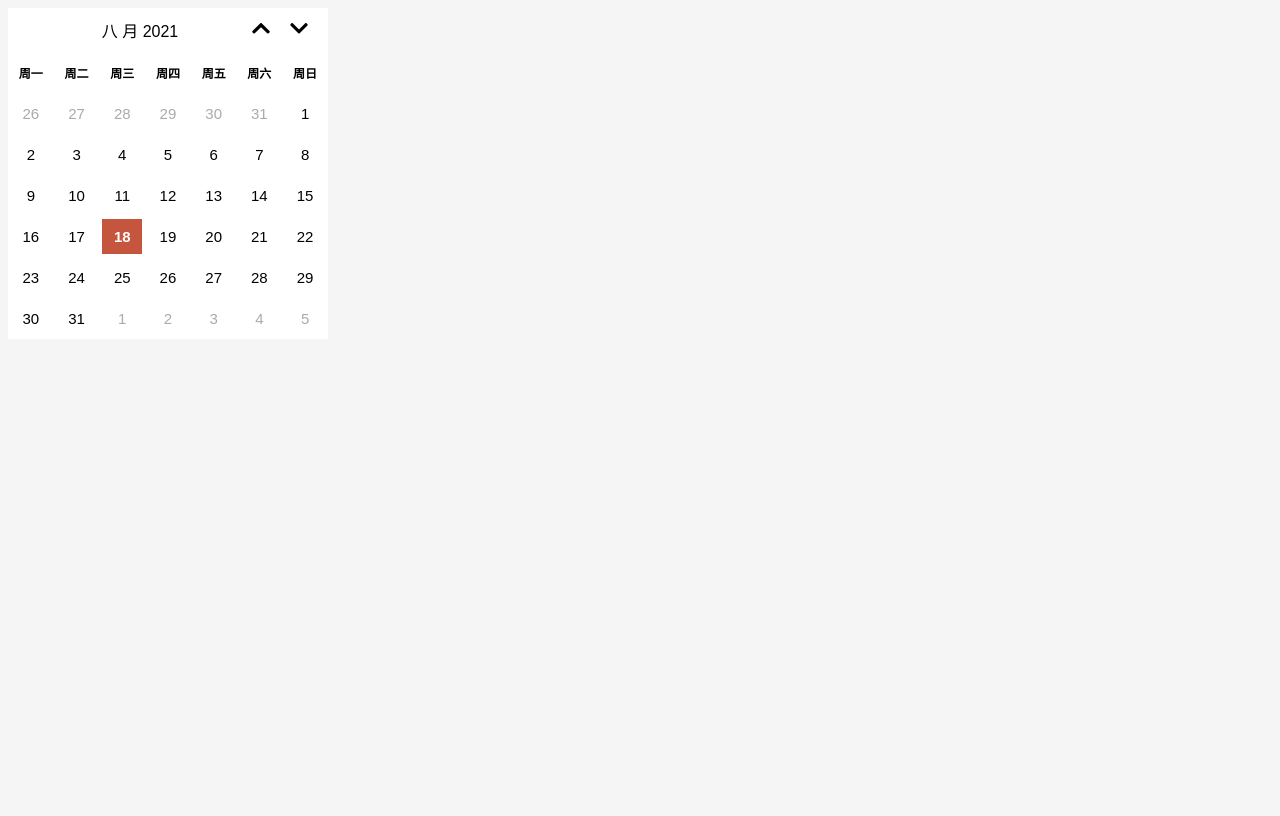
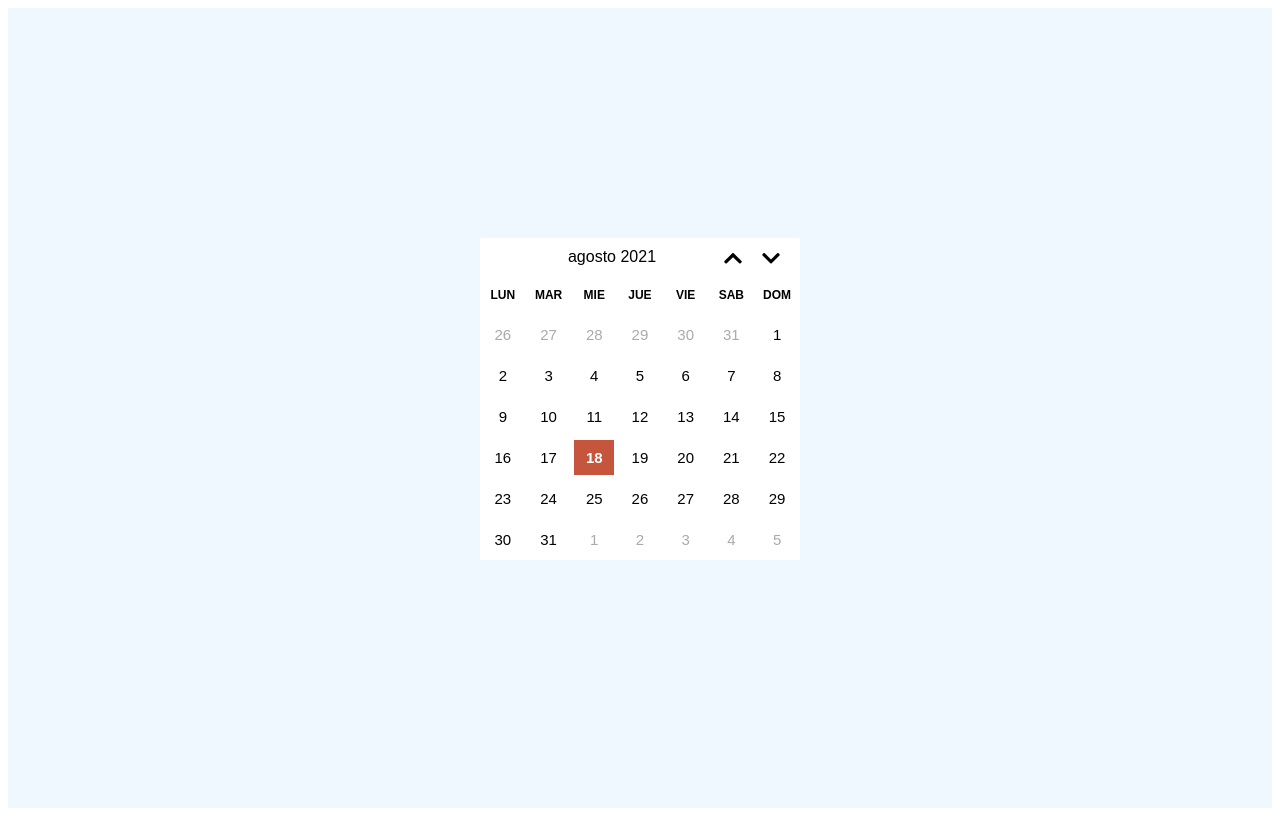
Before and after one commit to danitos97/calendar, a plain HTML site: page index.html in a window 1280 px wide. Drawn offline with Linux system fonts and the light colour scheme.

Commit message:
se mejoro el funcionamiento de min y max

```diff
--- a/calendar.js
+++ b/calendar.js
@@ -1,5 +1,5 @@
 
-const meses = {
+const mesesCLD = {
     es:['enero'  ,'febrero','marzo','abril','mayo','junio','julio','agosto','septiembre','octubre','noviembre','diciembre'],
     en:['january','february','march','abril','may','june' ,'july' ,'august','september' ,'october','november' ,'december'],
     //indones
@@ -16,7 +16,7 @@ const meses = {
     ar:['كَانُون ٱلثَّانِي','شُبَاط','آذَار','نَيْسَان','أَيَّار','حَزِيرَان','تَمُّوز','آب','أَيْلُول','تِشْرِين ٱلْأَوَّل','تِشْرِين ٱلثَّانِي','كَانُون ٱلْأَوَّل'],
 };
 //http://www.ichineselearning.com/easy-chinese/months-of-year.html
-const diasSemana = {
+const diasSemanaCLD = {
     es:['LUN','MAR','MIE','JUE','VIE','SAB','DOM'],
     en:['MON','TUE','WED','THU','FRI','SAT','SUN'],
     in:['SEN','SEL','RAB','KAM','JUM','SAB','MIN'],
@@ -28,59 +28,58 @@ const diasSemana = {
     ja:['月曜','火曜','水曜','木曜','金曜','曜日','日曜'],
     ar:['الأثنين','الثلاثاء','الأربعاء','الخميس','الجمعه','السبت','الأحد']
 };
-const equiv = {
+const equivCLD = {
     'id':'in',
     'zh-Hans':'zh',
     'zh-Hant':'zh'
 }
-const calendarios = document.getElementsByClassName("calendar");
+const calendariosCLD = document.getElementsByClassName("calendar");
 
-var fechaActual = new Date();
+var fechaActualCLD = new Date();
 
-for (let nCalendario = 0; nCalendario < calendarios.length; nCalendario++) {
-    const cal = calendarios[nCalendario];
+for (let nCalendario = 0; nCalendario < calendariosCLD.length; nCalendario++) {
+    const cal = calendariosCLD[nCalendario];
     cal.setAttribute("id-cal", nCalendario);
     const value = cal.getAttribute("value");
     if (value != null)
         cal.setAttribute("selected", value);
-    cargarCalendario(cal);
+    cargarCalendarioCLD(cal);
 }
 
-function cargarCalendario(cal) {
-    const id = cal.getAttribute("id-cal"),
+function cargarCalendarioCLD(cal) {
+
+    const id     = cal.getAttribute("id-cal"),
         calValue = cal.getAttribute("value");
-    let min = cal.getAttribute("min"),
-        max = cal.getAttribute("max");
-    if (min == "now")
-        min = fechaActual.getUTCFullYear() + "/" + (fechaActual.getMonth() + 1);
-    if (max == "now")
-        max = fechaActual.getUTCFullYear() + "/" + (fechaActual.getMonth() + 1);
-    let fecha;
-    if (calValue)
-        fecha = new Date(calValue + "/01");
-    else fecha = fechaActual;
+
+    let min = cal.getAttribute("min")?.replace(/-/g, "/"),
+        max = cal.getAttribute("max")?.replace(/-/g, "/");
+
+    if (min == "now") min = formatoFechaCLD(fechaActualCLD);
+    if (max == "now") max = formatoFechaCLD(fechaActualCLD);
+
+    let fecha = calValue? new Date(calValue + "/01") : fechaActualCLD;
+
     const state = cal.getAttribute("state");
+
     let anio = fecha.getFullYear(),
         mes = fecha.getMonth() + 1,
         inicioMes = new Date(anio + "/" + mes + "/01").getDay(),
-        diasMes = diasEnMes(mes, anio),
+        diasMes = diasEnMesCLD(mes, anio),
         selected = cal.getAttribute("selected"),
-        diasMesAnterior;
+        diasMesAnterior = mes - 1 > 0? diasEnMesCLD(mes - 1, anio):diasEnMesCLD(12, anio - 1);
+
     if (inicioMes == 0) inicioMes = 7;
-    if (mes - 1 > 0) diasMesAnterior = diasEnMes(mes - 1, anio);
-    else diasMesAnterior = diasEnMes(12, anio - 1);
+
     cal.setAttribute("value", anio + "/" + fill(mes));
-    const rangoFlechaAbajo  = anio + '/' + (state == "meses" ? '12' : fill(mes));
-    const rangoFlechaArriba = anio + '/' + (state == "meses" ? '01' : fill(mes));
 
     let idioma = cal.getAttribute('languague');
     const idiomaDocumento = document.documentElement.lang;
 
     while(true){
-        if(idioma in meses)
+        if(idioma in mesesCLD)
             break;
-        if(idioma in equiv){
-            idioma = equiv[idioma];
+        if(idioma in equivCLD){
+            idioma = equivCLD[idioma];
             break;
         }
         if(idioma != idiomaDocumento){
@@ -90,26 +89,27 @@ function cargarCalendario(cal) {
         idioma = 'en'; //idioma por defecto
         break;
     }
-
+    const rangoFlechaAbajo  = anio + '/' + (state == "meses" ? '12' : fill(mes));
+    const rangoFlechaArriba = anio + '/' + (state == "meses" ? '01' : fill(mes));
     let html = '';
     html += `<div class="cal-head">
-                <span class="text" onclick="mostrarMeses(${id})">${(state == "meses" ? '' : meses[idioma][mes - 1] + ' ') + anio}</span>
-                <span cal-id="${id}" style="${max <= rangoFlechaAbajo ? 'display:none;' : ''} width:18px;" class="flecha abajo"  onclick="setCalendario(${id}, 1)">
+                <span class="text" onclick="mostrarMesesCLD(${id})">${(state == "meses" ? '' : mesesCLD[idioma][mes - 1] + ' ') + anio}</span>
+                <span cal-id="${id}" style="${max <= (rangoFlechaAbajo + "/31") ? 'display:none;' : ''} width:18px;" class="flecha abajo"  onclick="setCalendarioCLD(${id}, 1)">
                     <svg cal-id="${id}" class="flecha" focusable="false" xmlns="http://www.w3.org/2000/svg" viewBox="0 0 448 512"><path cal-id="${id}" class="flecha" fill="currentColor" d="M207.029 381.476L12.686 187.132c-9.373-9.373-9.373-24.569 0-33.941l22.667-22.667c9.357-9.357 24.522-9.375 33.901-.04L224 284.505l154.745-154.021c9.379-9.335 24.544-9.317 33.901.04l22.667 22.667c9.373 9.373 9.373 24.569 0 33.941L240.971 381.476c-9.373 9.372-24.569 9.372-33.942 0z"></path></svg>
                 </span>
-                <span cal-id="${id}" style="${min >= rangoFlechaArriba ? 'display:none;' : (max <= rangoFlechaAbajo ? 'margin-right:38px;' : '')} width:18px;" class="flecha arriba" onclick="setCalendario(${id},-1)">
+                <span cal-id="${id}" style="${min >= rangoFlechaArriba ? 'display:none;' : (max <= rangoFlechaAbajo ? 'margin-right:38px;' : '')} width:18px;" class="flecha arriba" onclick="setCalendarioCLD(${id},-1)">
                     <svg cal-id="${id}" class="flecha" focusable="false" xmlns="http://www.w3.org/2000/svg" viewBox="0 0 448 512"><path cal-id="${id}" class="flecha" fill="currentColor" d="M240.971 130.524l194.343 194.343c9.373 9.373 9.373 24.569 0 33.941l-22.667 22.667c-9.357 9.357-24.522 9.375-33.901.04L224 227.495 69.255 381.516c-9.379 9.335-24.544 9.317-33.901-.04l-22.667-22.667c-9.373-9.373-9.373-24.569 0-33.941L207.03 130.525c9.372-9.373 24.568-9.373 33.941-.001z"></path></svg>
                 </span>
             </div><div class ="cuadricula semana" style="${state == 'meses' ? 'display:none' : ''}">`;
     for (let i = 0; i < 7; i++)
-        html += `<div>${diasSemana[idioma][i]}</div>`;
+        html += `<div>${diasSemanaCLD[idioma][i]}</div>`;
     html += `</div><div class="cuadricula dias" style="${state == 'meses' ? 'display:none' : ''}">`;
 
     for (let i = inicioMes; i > 1; i--)
         html += `<div class="disable">${diasMesAnterior - i + 2}</div>`;
 
     for (let i = 1; i <= 42 - inicioMes + 1; i++) {
-        const hoy = (i == fechaActual.getDate() && mes == fechaActual.getMonth() + 1 && anio == fechaActual.getFullYear());
+        const hoy = (i == fechaActualCLD.getDate() && mes == fechaActualCLD.getMonth() + 1 && anio == fechaActualCLD.getFullYear());
         const nextMes = Math.floor(i / (diasMes + 1));
         const nDia = (i % (diasMes + 1)) + nextMes;
         let className = "";
@@ -122,17 +122,16 @@ function cargarCalendario(cal) {
         }
         let day = '';
         if (nextMes == 0) day = anio + '/' + fill(mes) + '/' + fill(nDia);
-
-        if(day > max)className = "disable";
-        html += `<div day = "${day}" onclick="selectDia(this)" class="${className}"> ${nDia}</div>`;
+        if(day > max || day < min)className = "disable";
+        html += `<div day = "${day}" onclick="selectDiaCLD(this)" class="${className}"> ${nDia}</div>`;
     }
 
     html += `</div><div class="meses" style="${state == 'meses' ? '' : 'display:none'}">`;
     for (let i = 0; i < 12; i++) {
         const fecha = anio + '/' + fill(i + 1);
-        const fueraDeRango = fecha < min || fecha > max;
-        const extra = fueraDeRango ? 'class="disable"' : 'onclick="setMes(' + id + ',this)"';
-        const mesString = idioma != 'ar'? meses[idioma][i].substring(0, 3) : meses['ar'][i];
+        const fueraDeRango = (fecha + "/31") < min || fecha > max;
+        const extra = fueraDeRango ? 'class="disable"' : 'onclick="setMesCLD(' + id + ',this)"';
+        const mesString = idioma != 'ar'? mesesCLD[idioma][i].substring(0, 3) : mesesCLD['ar'][i];
         const style = idioma == 'ar'? 'style="text-align:right"' :'';
         html += `<div ${style} mes="${fecha}" ${extra} >${fueraDeRango ? '' : mesString}</div>`;
     }
@@ -140,8 +139,11 @@ function cargarCalendario(cal) {
 
     cal.innerHTML = html;
 }
-function setCalendario(id, i) {
-    const cal = calendarios[id],
+function formatoFechaCLD(fecha){
+    return fecha.getUTCFullYear() + "/" + fill(fecha.getMonth() + 1) + "/" + fill(fecha.getDate());
+}
+function setCalendarioCLD(id, i) {
+    const cal = calendariosCLD[id],
         value = cal.getAttribute("value");
     if (cal.getAttribute("paused") == "true") return;
     let nuevaFecha;
@@ -149,18 +151,18 @@ function setCalendario(id, i) {
         nuevaFecha = (parseInt(value.split("/")[0]) + i);
         nuevaFecha += i == 1 ? '/12' : '/01';
     }
-    else nuevaFecha = offsetFecha(value, i);
+    else nuevaFecha = offsetFechaCLD(value, i);
     cal.setAttribute("value", nuevaFecha);
-    cargarCalendario(cal);
+    cargarCalendarioCLD(cal);
 }
-function setMes(id, mes) {
-    const cal = calendarios[id];
+function setMesCLD(id, mes) {
+    const cal = calendariosCLD[id];
     if (cal.getAttribute("paused") == "true") return;
     cal.setAttribute("value", mes.getAttribute("mes"));
     cal.setAttribute("state", "");
-    cargarCalendario(cal);
+    cargarCalendarioCLD(cal);
 }
-function offsetFecha(fecha, offset) {
+function offsetFechaCLD(fecha, offset) {
     fecha = fecha.split("/");
     let anio = parseInt(fecha[0]);
     let mes = parseInt(fecha[1]);
@@ -177,7 +179,7 @@ function offsetFecha(fecha, offset) {
     anio += anioOffset;
     return anio + "/" + fill(mes);
 }
-function selectDia(div) {
+function selectDiaCLD(div) {
     if (div.getAttribute("class") != "disable") {
         let carnales = div.parentNode.childNodes;
         for (let i = 0; i < carnales.length; i++) {
@@ -190,21 +192,23 @@ function selectDia(div) {
         div.parentNode.parentNode.setAttribute("selected", div.getAttribute("day"));
     }
 }
-function getValue(cal) {
-    let fecha = calendarios[cal.getAttribute("id-cal")].getAttribute("selected");
-    if (fecha) return fecha.split("/").join("-");
-    return null;
-}
+
 function fill(num) {
     return (num < 10 ? "0" : "") + num;
 }
-function diasEnMes(m, y) {
+function diasEnMesCLD(m, y) {
     return m === 2 ? y & 3 || !(y % 25) && y & 15 ? 28 : 29 : 30 + (m + (m >> 3) & 1);
 }
-function mostrarMeses(id) {
-    const cal = calendarios[id];
+function mostrarMesesCLD(id) {
+    const cal = calendariosCLD[id];
     cal.setAttribute("state", "meses");
-    cargarCalendario(cal);
+    cargarCalendarioCLD(cal);
+}
+
+function getValue(cal) {
+    let fecha = calendariosCLD[cal.getAttribute("id-cal")].getAttribute("selected");
+    if (fecha) return fecha.split("/").join("-");
+    return null;
 }
 function dayChange(e) {
     return e.target.classList.contains("selected") &&
@@ -213,12 +217,12 @@ function dayChange(e) {
 }
 function monthChange(e) {
     return (e.target.classList.contains("flecha") &&
-        calendarios[e.target.getAttribute("cal-id")].getAttribute("state") != "meses")
+        calendariosCLD[e.target.getAttribute("cal-id")].getAttribute("state") != "meses")
         ||
         (e.target.getAttribute("mes") != undefined &&
             !e.target.classList.contains("disable"));
 }
 function yearChange(e) {
     return e.target.classList.contains("flecha") &&
-        calendarios[e.target.getAttribute("cal-id")].getAttribute("state") == "meses";
+        calendariosCLD[e.target.getAttribute("cal-id")].getAttribute("state") == "meses";
 }
--- a/index.html
+++ b/index.html
@@ -1,5 +1,5 @@
 <!DOCTYPE html>
-<html lang="zh">
+<html lang="es">
 <head>
     <meta charset="UTF-8">
     <meta http-equiv="X-UA-Compatible" content="IE=edge">
@@ -7,8 +7,34 @@
     <title>Document</title>
     <link rel="stylesheet" href="calendar.css">
 </head>
-<body style='background-color:whitesmoke''>
-    <div class="calendar"  min="2018/10"  max="now"></div>
+<body>
+    <style>
+        main{
+            display: grid;
+            place-items: center;
+            min-height: 100vh;
+            background-color: aliceblue;
+        }
+    </style>
+    <main>
+        <div>
+            <div class="calendar"></div>
+            <br>
+            <div id="res"></div>
+        </div>
+    </main>
+
     <script src="calendar.js"></script>
+
+    <script>
+        const calendar = document.getElementsByClassName("calendar")[0];
+        const resContainer = document.getElementById("res");
+        calendar.addEventListener("click", e =>{
+            if(dayChange(e)){
+                resContainer.innerHTML = getValue(calendar);
+            }
+        });
+    </script>
+
 </body>
 </html>
```
Also changed, not shown: calendar.css (+13 -2 lines).
